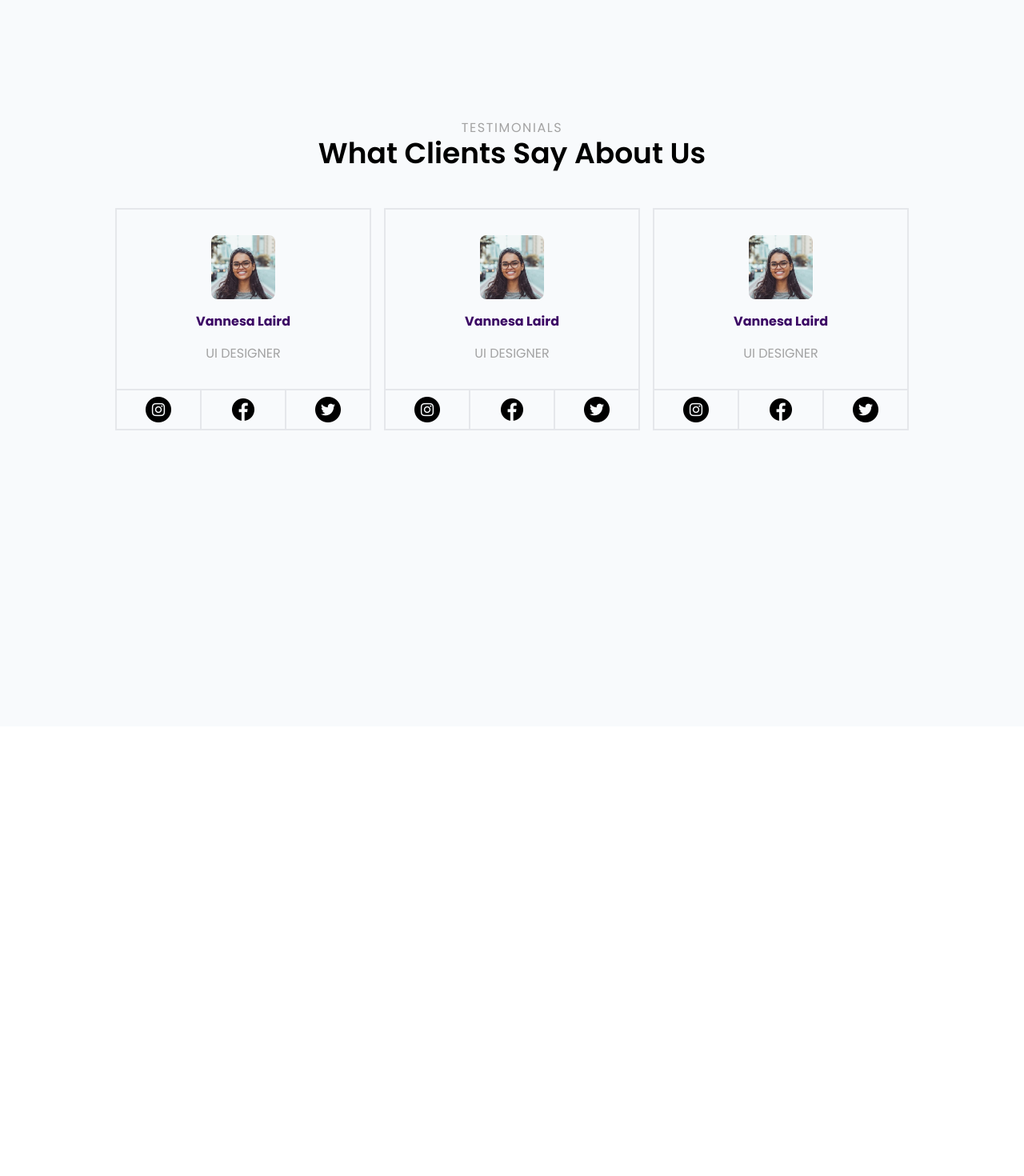
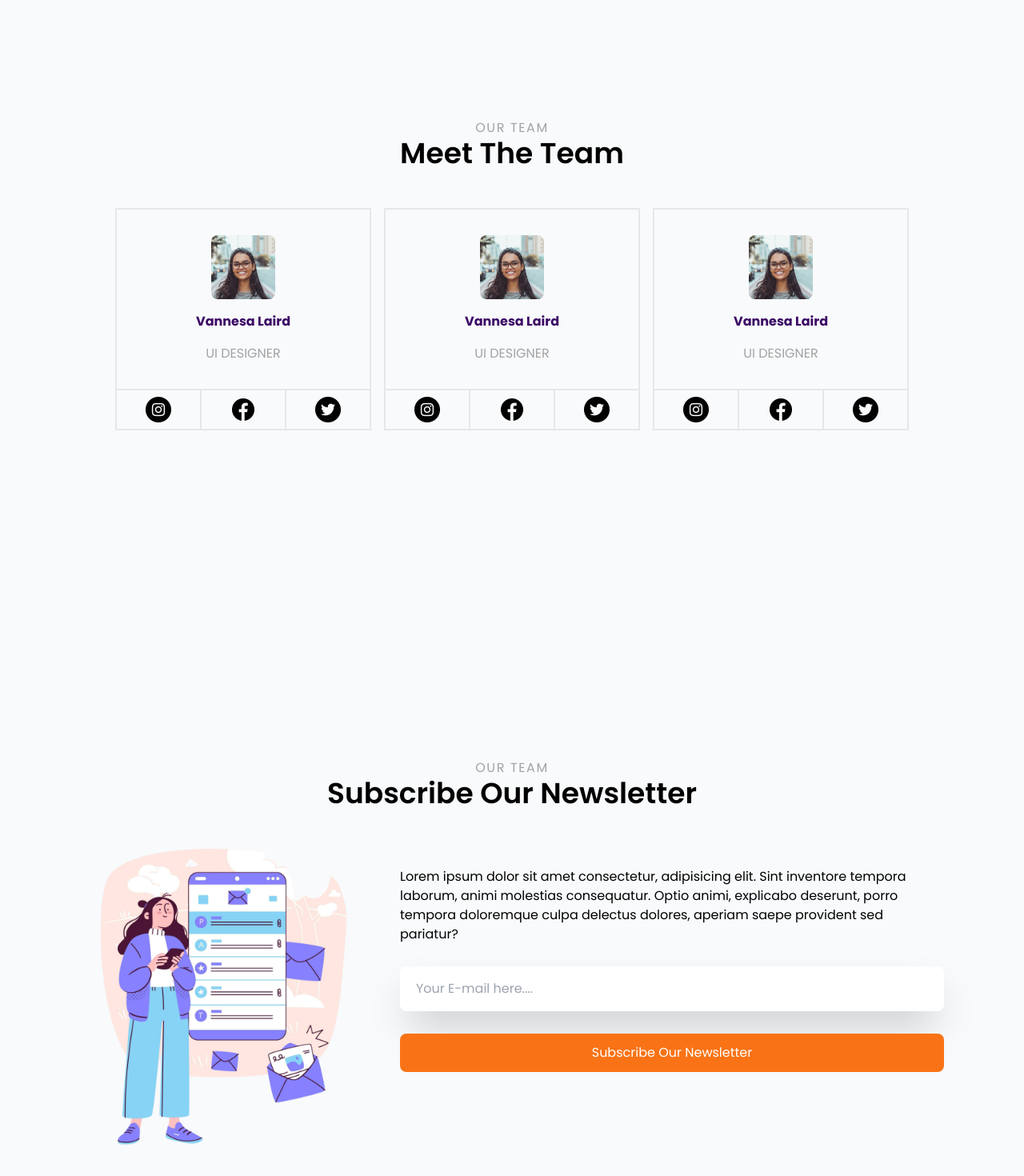
Before and after one commit to the-coder-sachin/pixelab-frontend, a React (Vite) app: page / in a window 1280 px wide. Shown: the part 2868-4338 px from the top of the page at 80% size. Before the commit the page ends 3776 px from the top, so only its background shows below. Built offline with nearby package versions, Linux system fonts and the light colour scheme.

Commit message:
add subscribe section

```diff
--- a/src/App.jsx
+++ b/src/App.jsx
@@ -5,6 +5,7 @@ import Services from './components/sections/Services'
 import Section3 from './components/sections/Section3'
 import Tesimonials from './components/sections/Tesimonials'
 import TeamSection from './components/sections/TeamSection'
+import SubscribeSection from './components/sections/SubscribeSection'
 
 const App = () => {
   return (
@@ -15,6 +16,7 @@ const App = () => {
     <Section3/>
     <Tesimonials/>
     <TeamSection/>
+    <SubscribeSection/>
     </>
   )
 }
--- a/src/assets/assets.js
+++ b/src/assets/assets.js
@@ -8,6 +8,7 @@ import dp from './dp.jpg'
 import facebook from './facebook.png'
 import instagram from './instagram.png'
 import twitter from './twitter.png'
+import mailBg from './mail-bg.png'
 
 export {
     logo,
@@ -20,4 +21,5 @@ export {
     facebook,
     instagram,
     twitter,
+    mailBg,
 }
--- /dev/null
+++ b/src/components/sections/SubscribeSection.jsx
@@ -0,0 +1,29 @@
+import React from 'react'
+import { mailBg } from '../../assets/assets';
+
+const SubscribeSection = () => {
+  return (
+    <section className="h-[100vh] flex flex-col bg-slate-50 pt-10">
+      <div className="title flex justify-center flex-col items-center mb-8">
+        <h2 className="text-neutral-400 uppercase tracking-widest">
+          our team
+        </h2>
+        <p className="capitalize text-4xl font-semibold">
+          subscribe our newsletter
+        </p>
+      </div>
+      <div className="wrapper flex px-20">
+        <img src={mailBg} alt="image" className='h-[400px]' />
+        <div className="content w-full pt-10 px-5 flex flex-col gap-7">
+            <p>Lorem ipsum dolor sit amet consectetur, adipisicing elit. Sint inventore tempora laborum, animi molestias consequatur. Optio animi, explicabo deserunt, porro tempora doloremque culpa delectus dolores, aperiam saepe provident sed pariatur?</p>
+            <input type="email" placeholder='Your E-mail here....'
+            className='w-full shadow-2xl py-4 pl-5 rounded-lg outline-none'
+            />
+            <button className='bg-orange-500 text-white capitalize w-full py-3 rounded-lg hover:bg-orange-600'>subscribe our newsletter</button>
+        </div>
+      </div>
+    </section>
+  );
+}
+
+export default SubscribeSection
--- a/src/components/sections/TeamSection.jsx
+++ b/src/components/sections/TeamSection.jsx
@@ -6,10 +6,10 @@ const TeamSection = () => {
     <section className="h-[100vh] flex flex-col bg-slate-50 pt-10">
       <div className="title flex justify-center flex-col items-center">
         <h2 className="text-neutral-400 uppercase tracking-widest">
-          testimonials
+          Our team
         </h2>
         <p className="capitalize text-4xl font-semibold">
-          what clients say about us
+          meet the team
         </p>
       </div>
       <div className="wrapper flex justify-center gap-4 pt-12">
```
Also changed, not shown: src/assets/mail-bg.jpg (added), src/assets/mail-bg.png (added).
